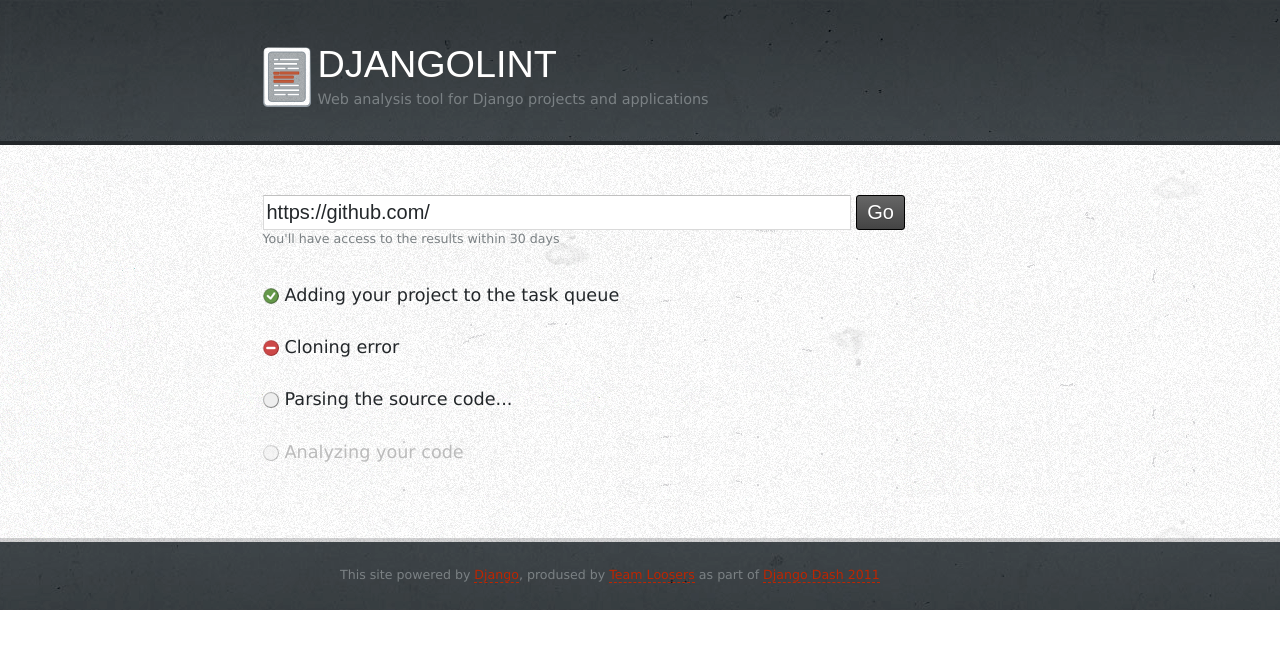
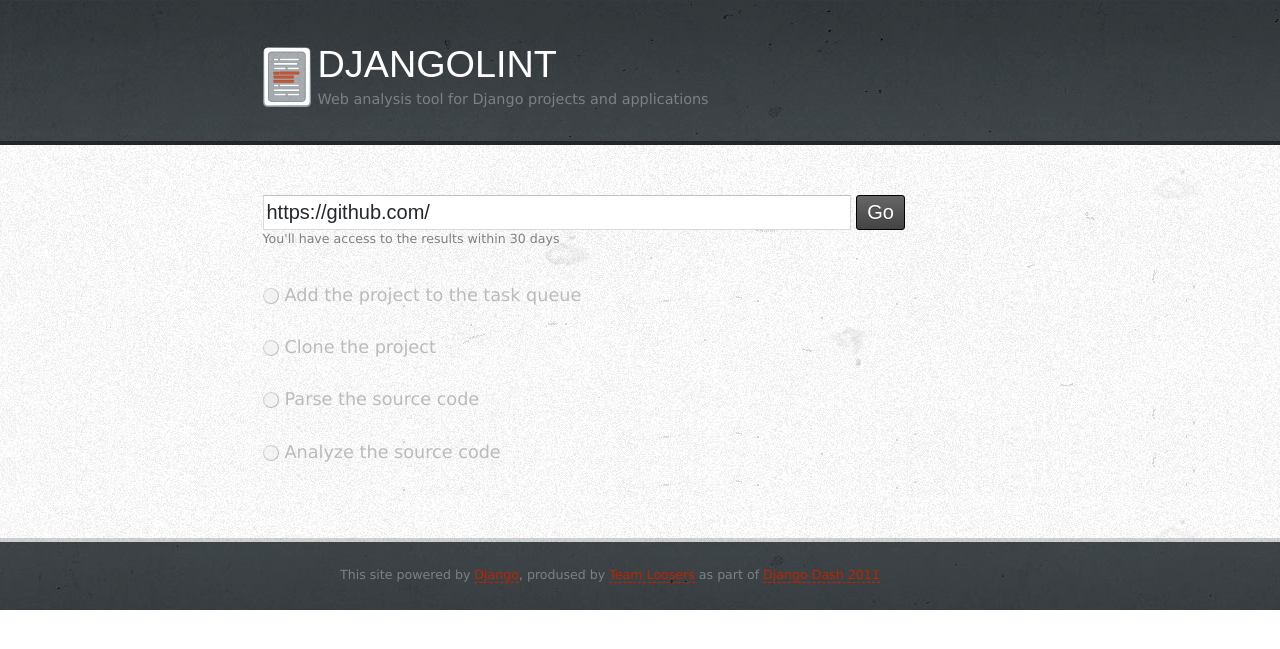
Before and after one commit to yumike/djangolint, a Django app: page / in a window 1280 px wide. Shown: the top 649 px of the page. Run offline with Django 3.2, Linux system fonts and the light colour scheme; parts of the project's set-up code (start-up, migrations or seed data) failed here and were passed over; some libraries are stand-ins or nearby versions; some web fonts are replaced.

Commit message:
Cleaning the form template from testing styles.

```diff
--- a/project/templates/lint/form.html
+++ b/project/templates/lint/form.html
@@ -5,10 +5,10 @@
     {% report_create_form %}
     <p class="info-text">You'll have access to the results within 30 days</p>
     <div class="report">
-      <p id="adding" class="done">Adding your project to the task queue</p>
-      <p id="cloning" class="error">Cloning error</p>
-      <p id="parsing" class="working">Parsing the source code...</p>
-      <p id="analyzing">Analyzing your code</p>
+      <p id="adding">Add the project to the task queue</p>
+      <p id="cloning">Clone the project</p>
+      <p id="parsing">Parse the source code</p>
+      <p id="analyzing">Analyze the source code</p>
     </div>
   </div>
   <div id="result" class="result">
```
